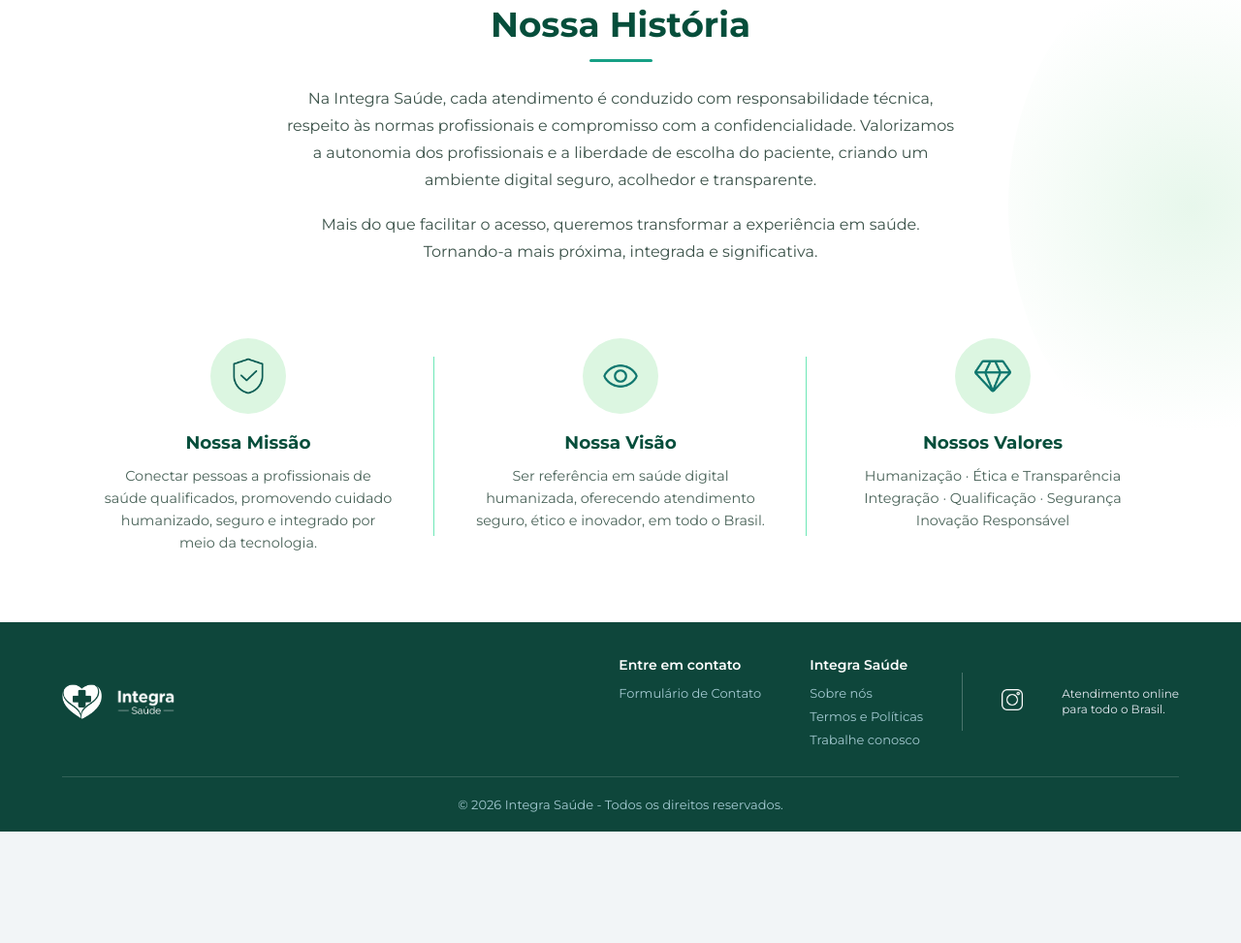
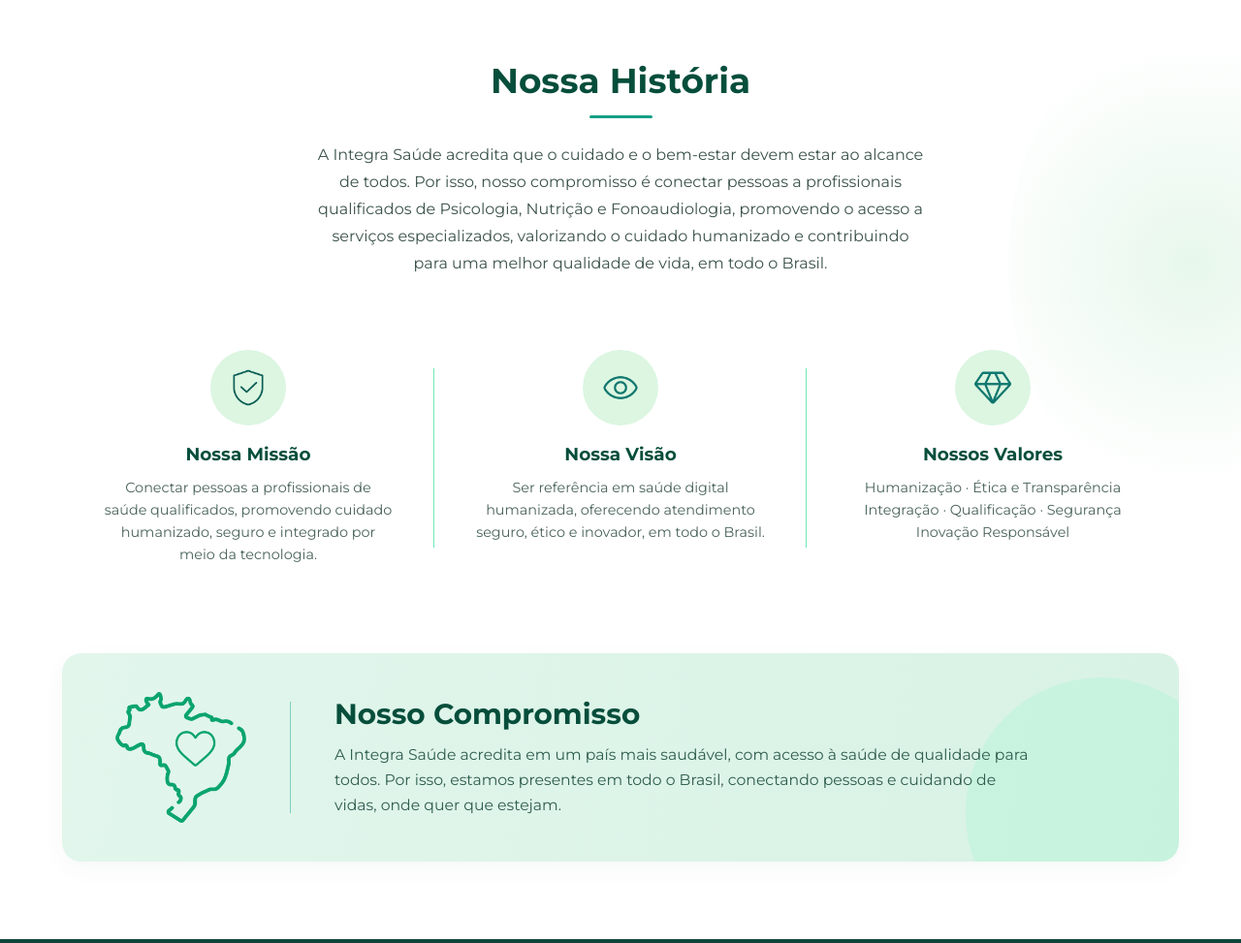
Before and after one commit to SanNiv25/integra-saude, a plain HTML site: page conheca.html in a window 1280 px wide. Shown: the part 581-1554 px from the top of the page at 97% size. Before the commit the page ends 1439 px from the top, so only its background shows below. Drawn offline with nearby package versions, Linux system fonts and the light colour scheme.

Commit message:
Repaginação do "Conheça a Integra Saúde" 4

```diff
--- a/conheca.html
+++ b/conheca.html
@@ -41,10 +41,15 @@
         <div class="conheca-wrap">
             <div class="conheca-hero-text">
                 <h1>Conheça a<br>Integra Saúde</h1>
-                <p class="conheca-hero-subtitulo">Sempre cuidando de você.</p>
+                <p class="conheca-hero-subtitulo">Cuidando de você. Saúde que transforma.</p>
                 <p class="conheca-hero-desc">
-                    Somos uma plataforma de saúde digital que conecta pessoas a especialistas qualificados,
-                    promovendo um cuidado seguro, ético e centrado em você.
+                    Na Integra Saúde, cada atendimento é conduzido com responsabilidade técnica, respeito às normas
+                    profissionais e compromisso com a confidencialidade. Valorizamos a autonomia dos profissionais e a
+                    liberdade de escolha do paciente, criando um ambiente digital seguro, acolhedor e transparente.
+                </p>
+                <p class="conheca-hero-desc">
+                    Mais do que facilitar o acesso, queremos transformar a experiência em saúde. Tornando-a mais
+                    próxima, integrada e significativa.
                 </p>
             </div>
         </div>
@@ -60,13 +65,10 @@
             <div class="conheca-historia">
                 <h2>Nossa História</h2>
                 <p>
-                    Na Integra Saúde, cada atendimento é conduzido com responsabilidade técnica, respeito às normas
-                    profissionais e compromisso com a confidencialidade. Valorizamos a autonomia dos profissionais e a
-                    liberdade de escolha do paciente, criando um ambiente digital seguro, acolhedor e transparente.
-                </p>
-                <p>
-                    Mais do que facilitar o acesso, queremos transformar a experiência em saúde. Tornando-a mais
-                    próxima, integrada e significativa.
+                    A Integra Saúde acredita que o cuidado e o bem-estar devem estar ao alcance de todos. Por isso,
+                    nosso compromisso é conectar pessoas a profissionais qualificados de Psicologia, Nutrição e
+                    Fonoaudiologia, promovendo o acesso a serviços especializados, valorizando o cuidado humanizado e
+                    contribuindo para uma melhor qualidade de vida, em todo o Brasil.
                 </p>
             </div>
 
@@ -112,6 +114,30 @@
 
             </div>
 
+        </div>
+    </section>
+
+    <!-- NOSSO COMPROMISSO -->
+    <section class="conheca-compromisso-section">
+        <div class="conheca-wrap">
+            <div class="conheca-compromisso-card">
+
+                <div class="conheca-compromisso-icon">
+                    <img src="img/compromisso.png" alt="Mapa do Brasil com coração - Nosso Compromisso">
+                </div>
+
+                <div class="conheca-compromisso-divider"></div>
+
+                <div class="conheca-compromisso-text">
+                    <h2>Nosso Compromisso</h2>
+                    <p>
+                        A Integra Saúde acredita em um país mais saudável, com acesso à saúde de qualidade para todos.
+                        Por isso, estamos presentes em todo o Brasil, conectando pessoas e cuidando de vidas, onde quer
+                        que estejam.
+                    </p>
+                </div>
+
+            </div>
         </div>
     </section>
 
--- a/css/style.css
+++ b/css/style.css
@@ -3007,8 +3007,21 @@ html {
 }
 
 .conheca-hero-text {
-  max-width: 540px;
-  padding: 50px 0;
+  max-width: 560px;
+  padding: 55px 0;
+}
+
+.conheca-hero-desc {
+  font-size: clamp(0.92rem, 1.05vw, 1.02rem);
+  font-weight: 500;
+  line-height: 1.65;
+  color: var(--conheca-text);
+  max-width: 520px;
+  margin-bottom: 14px;
+}
+
+.conheca-hero-desc:last-child {
+  margin-bottom: 0;
 }
 
 .conheca-hero h1 {
@@ -3036,14 +3049,6 @@ html {
   background-color: #0aa56d;
   border-radius: 3px;
   margin: 16px 0 18px 0;
-}
-
-.conheca-hero-desc {
-  font-size: clamp(0.95rem, 1.1vw, 1.05rem);
-  font-weight: 500;
-  line-height: 1.65;
-  color: var(--conheca-text);
-  max-width: 470px;
 }
 
 .conheca-hero-photo {
@@ -3111,7 +3116,7 @@ html {
 .conheca-historia {
   position: relative;
   z-index: 2;
-  max-width: 700px;
+  max-width: 630px;
   margin: 0 auto 65px auto;
   text-align: center;
 }
@@ -3236,3 +3241,108 @@ html {
     height: 1px;
   }
 }
+
+/* =====================================================
+   CONHEÇA A INTEGRA SAÚDE - NOSSO COMPROMISSO
+===================================================== */
+.conheca-compromisso-section {
+  background-color: #ffffff;
+  padding: 20px 0 80px;
+  font-family: 'Montserrat', sans-serif;
+  position: relative;
+  overflow: hidden;
+}
+
+.conheca-compromisso-card {
+  position: relative;
+  overflow: hidden;
+  background: linear-gradient(100deg, #e2f6ec 0%, #d8f2e5 100%);
+  border-radius: 20px;
+  padding: 40px 55px;
+  display: flex;
+  align-items: center;
+  gap: 45px;
+  box-shadow: 0 8px 25px rgba(6, 78, 59, 0.04);
+}
+
+/* Detalhe circular sutil no canto direito do cartão */
+.conheca-compromisso-card::after {
+  content: "";
+  position: absolute;
+  right: -60px;
+  bottom: -90px;
+  width: 280px;
+  height: 280px;
+  border-radius: 50%;
+  background: rgba(167, 243, 208, 0.35);
+  pointer-events: none;
+}
+
+.conheca-compromisso-icon {
+  flex-shrink: 0;
+  display: flex;
+  justify-content: center;
+  align-items: center;
+  position: relative;
+  z-index: 2;
+}
+
+.conheca-compromisso-icon img {
+  width: 135px;
+  height: auto;
+  object-fit: contain;
+}
+
+/* Linha vertical entre a imagem e o texto */
+.conheca-compromisso-divider {
+  width: 1px;
+  height: 115px;
+  background-color: #4db6ac;
+  opacity: 0.65;
+  flex-shrink: 0;
+  position: relative;
+  z-index: 2;
+}
+
+.conheca-compromisso-text {
+  position: relative;
+  z-index: 2;
+}
+
+.conheca-compromisso-text h2 {
+  font-size: clamp(1.5rem, 2.3vw, 1.95rem);
+  font-weight: 700;
+  color: #064e3b;
+  margin-bottom: 12px;
+}
+
+.conheca-compromisso-text p {
+  font-size: 0.98rem;
+  line-height: 1.65;
+  color: #2f5d4e;
+  max-width: 720px;
+}
+
+/* ---------- RESPONSIVIDADE (CELULAR / TABLET) ---------- */
+@media (max-width: 768px) {
+  .conheca-compromisso-section {
+    padding: 10px 0 60px;
+  }
+
+  .conheca-compromisso-card {
+    flex-direction: column;
+    text-align: center;
+    padding: 32px 24px;
+    gap: 22px;
+  }
+
+  .conheca-compromisso-icon img {
+    width: 110px;
+  }
+
+  /* No celular, a divisória vira horizontal */
+  .conheca-compromisso-divider {
+    width: 60%;
+    height: 1px;
+  }
+}
```
Also changed, not shown: img/compromisso.png (added).
